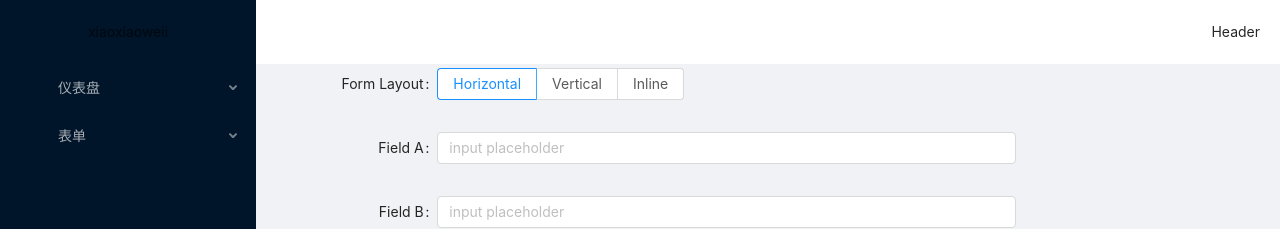
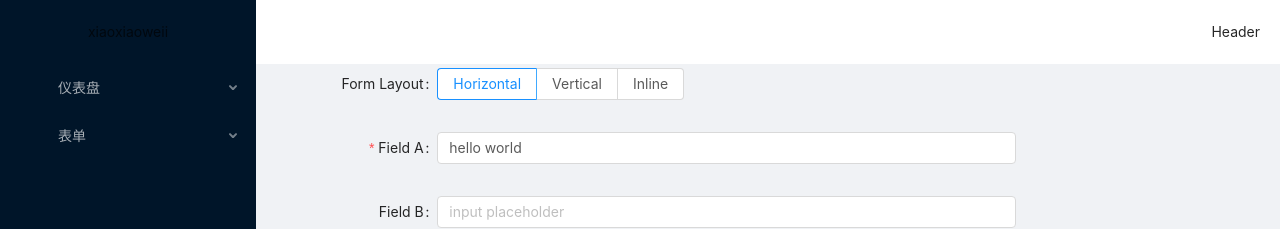
Before and after one commit to xiaoxiaoweii/ant-desigin-pro-vue, a Vue app: page /form/basic-form in a window 1280 px wide. Shown: the top 229 px of the page. Built offline with nearby package versions, Linux system fonts and the light colour scheme.

Commit message:
初始数据,自动校验,自动赋值

```diff
--- a/src/views/Forms/BasicForm.vue
+++ b/src/views/Forms/BasicForm.vue
@@ -1,5 +1,5 @@
 <template>
-  <a-form :layout="formLayout">
+  <a-form :layout="formLayout" :form="form">
     <a-form-item
       label="Form Layout"
       :label-col="formItemLayout.labelCol"
@@ -9,37 +9,36 @@
         default-value="horizontal"
         @change="handleFormLayoutChange"
       >
-        <a-radio-button value="horizontal">
-          Horizontal
-        </a-radio-button>
-        <a-radio-button value="vertical">
-          Vertical
-        </a-radio-button>
-        <a-radio-button value="inline">
-          Inline
-        </a-radio-button>
+        <a-radio-button value="horizontal">Horizontal</a-radio-button>
+        <a-radio-button value="vertical">Vertical</a-radio-button>
+        <a-radio-button value="inline">Inline</a-radio-button>
       </a-radio-group>
     </a-form-item>
     <a-form-item
       label="Field A"
       :label-col="formItemLayout.labelCol"
       :wrapper-col="formItemLayout.wrapperCol"
-      :validateStatus="fieldAStatus"
-      :help="fieldAHelp"
     >
-      <a-input v-model="fieldA" placeholder="input placeholder" />
+      <a-input
+        v-decorator="[
+          'fieldA',
+          {
+            initialValue: fieldA,
+            rules: [{ required: true, min: 6, message: '必须大于5个字符' }]
+          }
+        ]"
+        placeholder="input placeholder"
+      />
     </a-form-item>
     <a-form-item
       label="Field B"
       :label-col="formItemLayout.labelCol"
       :wrapper-col="formItemLayout.wrapperCol"
     >
-      <a-input v-model="fieldB" placeholder="input placeholder" />
+      <a-input v-decorator="['fieldB']" placeholder="input placeholder" />
     </a-form-item>
     <a-form-item :wrapper-col="buttonItemLayout.wrapperCol">
-      <a-button type="primary" @click="handleSubmit">
-        Submit
-      </a-button>
+      <a-button type="primary" @click="handleSubmit">Submit</a-button>
     </a-form-item>
   </a-form>
 </template>
@@ -47,25 +46,22 @@
 <script>
 export default {
   data() {
+    // 创建form实例
+    this.form = this.$form.createForm(this);
     return {
       formLayout: "horizontal",
-      fieldA: "",
-      fieldB: "",
-      fieldAStatus: "",
-      fieldAHelp: ""
+      fieldA: "hello",
+      fieldB: ""
     };
   },
-  watch: {
-    // 监听fieldA的变化
-    fieldA(val) {
-      if (val.length <= 5) {
-        this.fieldAStatus = "error";
-        this.fieldAHelp = "必须大于5个字符";
-      } else {
-        this.fieldAStatus = "";
-        this.fieldAHelp = "";
-      }
-    }
+  mounted() {
+    setTimeout(() => {
+      // 改变表单的值
+      console.log("改变表单的数值");
+      this.form.setFieldsValue({
+        fieldA: "hello world"
+      });
+    }, 3000);
   },
   computed: {
     formItemLayout() {
@@ -91,17 +87,18 @@
       this.formLayout = e.target.value;
     },
     handleSubmit() {
-      if (this.fieldA.length <= 5) {
-        this.fieldAStatus = "error";
-        this.fieldAHelp = "必须大于5个字符";
-      } else {
-        // this.fieldAStatus = ''
-        // this.fieldAHelp = ''
-        console.log({
-          fieldA: this.fieldA,
-          fieldB: this.fieldB
-        });
-      }
+      this.form.validateFields((err, values) => {
+        // 如果没有错误信息
+        if (!err) {
+          // 打印表单
+          console.log(values);
+          this.fieldA = values.fieldA;
+          this.fieldB = values.fieldB;
+          // 当表单数据比较多时
+          // 将values的值都同步到this上
+          Object.assign(this, values);
+        }
+      });
     }
   }
 };
```
